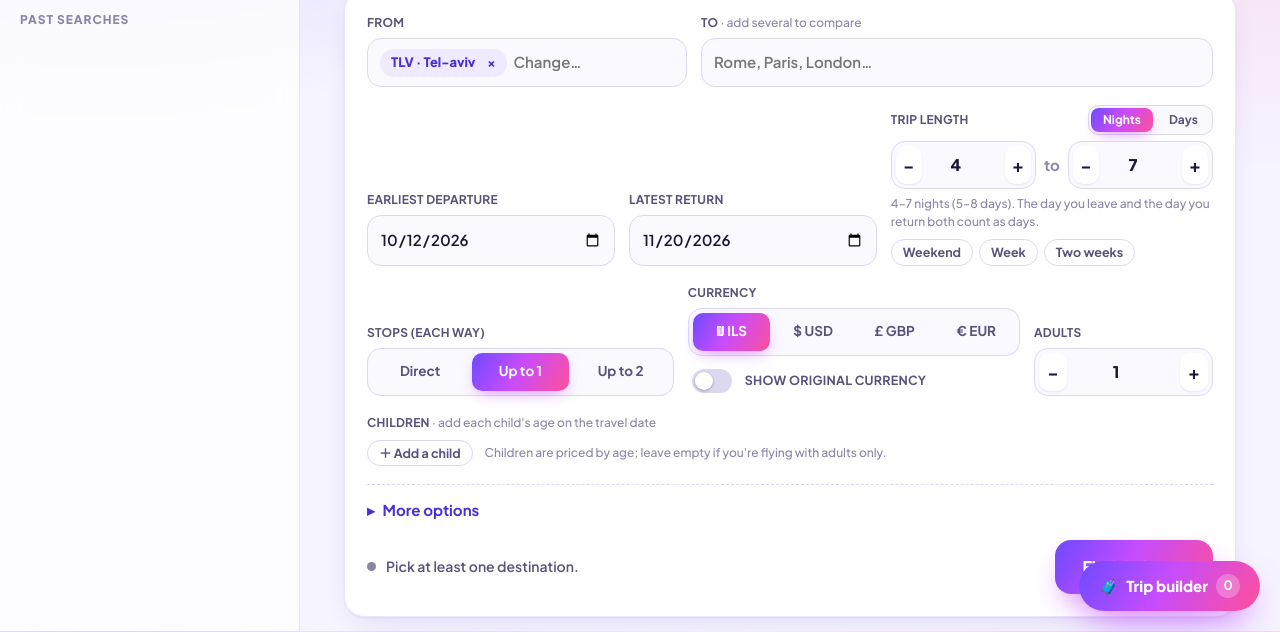
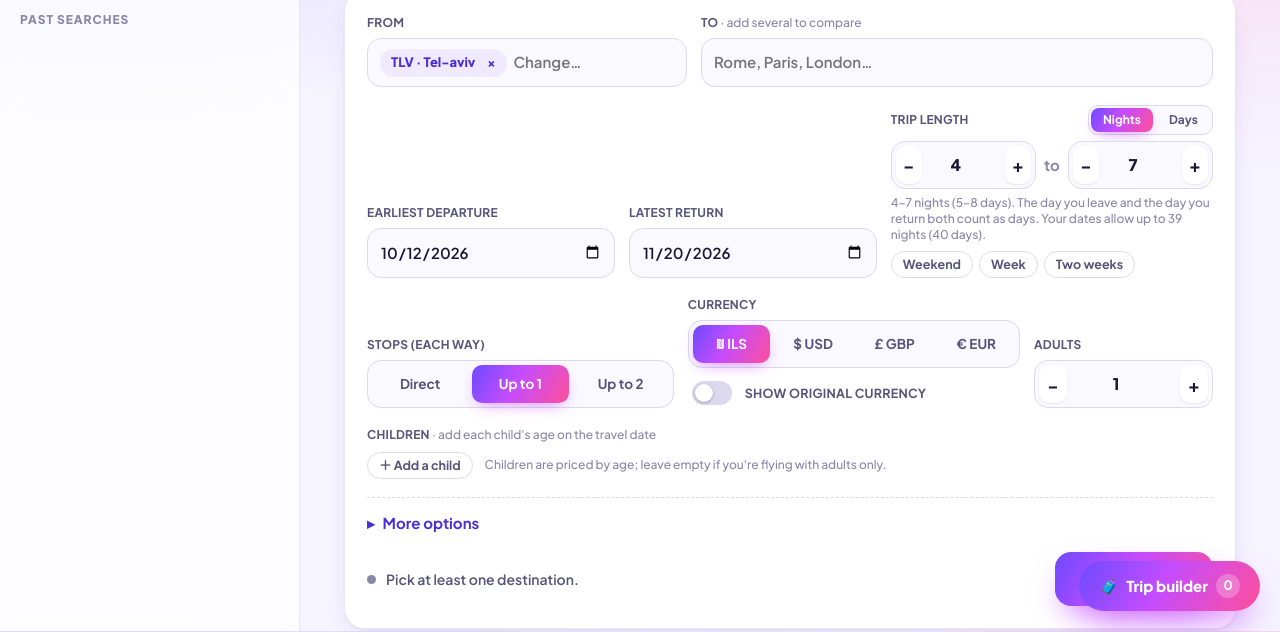
Before and after one commit to alon24/AiTravelSearcher, a plain HTML site: page src/flightagent/web/index.html in a window 1280 px wide. Shown: the part 169-801 px from the top of the page. Drawn offline with Linux system fonts and the light colour scheme; no server answers.

Commit message:
Cap trip length by the selected dates
The trip length can no longer exceed what the date window allows (leave on the
earliest date, return on the latest): steppers stop at the limit, typed values
snap back with a note, shortening the dates shrinks the length, and the date
pickers refuse a return on or before the start. The error message now counts
nights and days consistently.

Co-Authored-By: Claude Sonnet 5 <noreply@anthropic.com>

```diff
--- a/src/flightagent/web/app.js
+++ b/src/flightagent/web/app.js
@@ -195,7 +195,7 @@ function toRequest(f) {
   if (f.adults + f.kids.length > 9) return err("At most 9 travellers per search.");
   if (infants > adultsEff) return err("Each child under 2 needs their own adult (one lap infant per adult).");
   if (f.nmin < 1 || f.nmax < f.nmin) return err("Nights: the minimum must be at least 1 and no more than the maximum.");
-  if (days < f.nmin) return err(`That window is only ${plural(days, "day")}, shorter than ${tripLen(f.nmin)}.`);
+  if (days < f.nmin) return err(`Your dates allow at most ${plural(days, "night")} (${plural(days + 1, "day")}), but the trip is ${tripLen(f.nmin)}. Shorten the trip or move the latest return later.`);
   return { req: {
     origin: f.from[0], destinations: f.to, return_airports: f.back, connect_destinations: f.connect,
     window_start: f.start, window_end: f.end, min_nights: f.nmin, max_nights: f.nmax,
@@ -249,11 +249,40 @@ function rerenderCurrency() {
 // Put a night range into the two inputs in the unit being shown, and explain what it means in calendar days.
 function showLength(nmin, nmax) {
   const off = unitOff();
-  for (const [id, n] of [["nmin", nmin], ["nmax", nmax]]) { const el = $(`#${id}`); el.min = 1 + off; el.max = 60 + off; el.value = n + off; }
-  updateLengthHint(nmin, nmax);
+  for (const [id, n] of [["nmin", nmin], ["nmax", nmax]]) $(`#${id}`).value = n + off;
+  constrainLength();
+  updateLengthHint(num("nmin", 0) - off, num("nmax", 0) - off);
+}
+
+// The dates cap the trip length: leaving on the earliest date and coming back on the latest is the longest trip possible.
+const addDays = (str, n) => { const d = day(str); d.setDate(d.getDate() + n); return iso(d); };
+const windowNights = () => {
+  const a = $("#start").value, b = $("#end").value;
+  if (!a || !b) return null;
+  const n = Math.round((day(b) - day(a)) / 864e5);
+  return n >= 1 ? n : null;
+};
+let lengthAdjusted = false;
+function constrainLength() {
+  const off = unitOff(), cap = Math.min(60, windowNights() ?? 60);
+  if ($("#start").value) $("#end").min = addDays($("#start").value, 1);          // the calendar will not offer a return before the start
+  if ($("#end").value) $("#start").max = addDays($("#end").value, -1);
+  let changed = false;
+  for (const id of ["nmin", "nmax"]) {
+    const el = $(`#${id}`), v = parseFloat(el.value);
+    el.min = 1 + off; el.max = cap + off;
+    if (Number.isFinite(v)) { const c = Math.min(cap + off, Math.max(1 + off, v)); if (c !== v) { el.value = c; changed = true; } }
+  }
+  if (+$("#nmin").value > +$("#nmax").value) { $("#nmin").value = $("#nmax").value; changed = true; }
+  lengthAdjusted = changed;
+  return changed;
 }
 function updateLengthHint(nmin, nmax) {
-  $("#nights-hint").textContent = nmin >= 1 && nmax >= nmin ? `${lenRange(nmin, nmax)}. The day you leave and the day you return both count as days.` : "";
+  const wn = windowNights();
+  const what = nmin >= 1 && nmax >= nmin ? `${lenRange(nmin, nmax)}. The day you leave and the day you return both count as days.` : "";
+  const cap = wn ? Math.min(60, wn) : null;
+  const limit = cap ? ` Your dates allow up to ${tripLen(cap)}.${nmax >= cap ? " Move the latest return later for longer trips." : ""}` : "";
+  $("#nights-hint").textContent = (lengthAdjusted ? "Adjusted to fit your dates. " : "") + what + limit;
 }
 
 // ------------------------------------------------------------------ estimate + submit
@@ -758,13 +787,14 @@ async function init() {
   writeForm({ ...defaults(), ...draft });
   lastCurrency = displayCurrency = readForm().currency;
   if (day($("#end").value) < new Date()) writeForm({ ...readForm(), start: defaults().start, end: defaults().end });
-  $("#form").addEventListener("input", onFormChange); $("#form").addEventListener("change", onFormChange);
+  $("#form").addEventListener("input", e => { if (e.target.id === "start" || e.target.id === "end") constrainLength(); onFormChange(); });
+  $("#form").addEventListener("change", () => { constrainLength(); onFormChange(); });
   $$("[data-step]").forEach(b => b.addEventListener("click", () => {
     const el = $(`#${b.dataset.for}`), v = (parseFloat(el.value) || 0) + +b.dataset.step;
     el.value = Math.min(+el.max || 99, Math.max(+el.min || 0, v));
     if (el.id === "nmin" && +$("#nmax").value < +el.value) $("#nmax").value = el.value;
     if (el.id === "nmax" && +$("#nmin").value > +el.value) $("#nmin").value = el.value;
-    onFormChange();
+    constrainLength(); onFormChange();
   }));
   $$("[data-nights]").forEach(b => b.addEventListener("click", () => {
     const [a, z] = b.dataset.nights.split("-"); showLength(+a, +z); onFormChange();
--- a/src/flightagent/web/style.css
+++ b/src/flightagent/web/style.css
@@ -305,6 +305,7 @@ td.price { font-weight: 800; text-align: right; } th.r { text-align: right; }
 .orig { display: block; font-size: 12px; font-weight: 700; opacity: .85; letter-spacing: 0; }
 .orig.block { color: var(--ink-2); font-size: 12.5px; }
 .conv-toggle { border: 0; cursor: pointer; font-family: inherit; text-align: left; } .conv-toggle:hover { filter: brightness(.96); text-decoration: underline; }
+#nights-hint { line-height: 1.35; }
 .lbl-row { display: flex; align-items: center; justify-content: space-between; gap: 10px; }
 .seg.mini { min-height: 30px; padding: 2px; border-radius: 10px; width: auto; grid-auto-columns: auto; } .seg.mini label { padding: 0 12px; font-size: 12px; border-radius: 8px; }
 .field .mini-sw { margin-top: 4px; font-size: 12.5px; color: var(--ink-2); }
```
